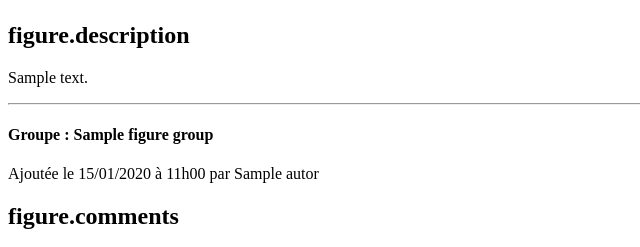
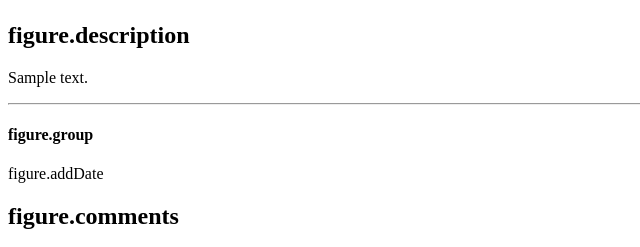
Before and after one commit to d4rkstrife/P6_SnowTricks, a Symfony app: template templates/figure/figure.html.twig in a window 1280 px wide. Shown: the part 798-1045 px from the top of the page, without its empty margins (0-640 px from the left). Run offline with Twig, Linux system fonts and the light colour scheme; the template is opened without the code that fills it: most values are stand-ins (such as "Sample title", 1, 10 or a date in 2020); grey boxes marked "Sample" are stand-in pictures; some libraries are stand-ins or nearby versions.

Commit message:
translation on all the missing content

```diff
--- a/templates/figure/figure.html.twig
+++ b/templates/figure/figure.html.twig
@@ -85,15 +85,12 @@
 	</div>
 	<hr>
 	<div class="figure_informations">
-		<h4>Groupe :
-			{{ figure.figureGroup.name }}</h4>
-		<p>Ajoutée le
-			{{ figure.createdAt | date("d/m/Y \\à G\\hi", "Europe/Paris")}}
-			par
-			{{ figure.autor.name }}</p>
+		<h4>{{"figure.group"|trans({'%group%': figure.figureGroup.name})}}</h4>
+		<p>{{"figure.addDate"|trans({"%date%": figure.createdAt | date("d/m/Y \\à G\\hi", "Europe/Paris"), '%user%': figure.autor.name})}}
+		</p>
 		{% if date(figure.modifiedAt) > date(figure.createdAt) %}
 			<p>Modifiée le
-				{{ figure.modifiedAt | date("d/m/Y \\à G\\hi", "Europe/Paris")}}</p>
+				{{ 'figure.modifiedAt'|trans({'%date%': figure.modifiedAt | date("d/m/Y \\à G\\hi", "Europe/Paris")})}}</p>
 		{% endif %}
 	</div>
 	<div class="trick-comments" id="comments">
@@ -102,7 +99,7 @@
 			<h4>{{ "figure.addComment" | trans }}</h4>
 			{{ form_start(form) }}
 			{{ form_row(form.content) }}
-			<button type="submit">Valider</button>
+			<button type="submit">{{'button.validate'|trans}}</button>
 			{{ form_end(form) }}
 			<hr>
 		{% endif %}
--- a/templates/figure/modification.html.twig
+++ b/templates/figure/modification.html.twig
@@ -5,8 +5,7 @@
 
 {% block body %}
 
-	<h1>Modifier
-		{{ figure.name }}</h1>
+	<h1>{{'modifiateFigure.modifiateFigure'|trans({'%figure%': figure.name})}}</h1>
 
 	<div class="form-container">
 		<div class="new-figure-form">
@@ -54,7 +53,7 @@
 				{% for video in form.relatedVideos %}
 					<li>{{ form_row(video.link) }}</li>
 				{% endfor %}
-				<button type="button" class="add_item_link" data-collection-holder-class="tags">Add a video</button>
+				<button type="button" class="add_item_link" data-collection-holder-class="tags">{{'figure.addVideo'|trans}}</button>
 			</ul>
 
 
--- a/templates/figure/newFigure.html.twig
+++ b/templates/figure/newFigure.html.twig
@@ -40,7 +40,7 @@
 						<li>{{ form_row(video.link) }}</li>
 					{% endfor %}
 				</ul>
-				<button type="button" class="add_item_link" data-collection-holder-class="tags">Add a video</button>
+				<button type="button" class="add_item_link" data-collection-holder-class="tags">{{'figure.addVideo'|trans}}</button>
 			</div>
 
 			<button type="submit" class="btn btn-success">{{ "button.validate"|trans }}</button>
--- a/templates/register/index.html.twig
+++ b/templates/register/index.html.twig
@@ -1,6 +1,7 @@
 {% extends 'base.html.twig' %}
 
-{% block title %}S'enregistrer
+{% block title %}
+	{{'nav.signUp'|trans}}
 {% endblock %}
 
 {% block body %}
--- a/translations/messages.fr.yaml
+++ b/translations/messages.fr.yaml
@@ -6,6 +6,7 @@
   username: Utilisateur
   newTrick: Nouvelle figure
   logOut: Se déconnecter
+  loginTitle: Connectez-vous
 card:
   details: Détails
 button:
@@ -14,9 +15,13 @@
   cancel: Annuler
   delete: Supprimer
 figure:
+  addVideo: Ajouter une vidéo
+  group: Groupe %group%
   name: nom
   description: Description
   comments: Commentaires
+  modifiedAt: Modifiée le %date%
+  addDate: Ajoutée le %date% par %user%
   addComment: Ajouter un commentaire
   moreComments : Plus de commentaires
   deleteMessage: Etes-vous sûr de vouloir supprimer cette figure?
@@ -25,6 +30,7 @@
 newFigure:
   videos: Vidéos
 modifiateFigure:
+  modifiateFigure: Modifier %figure%
   delete: Supprimer
   makeMain: Photo Principale
 mail:
```
Also changed, not shown: templates/security/login.html.twig (+9 -3 lines).
